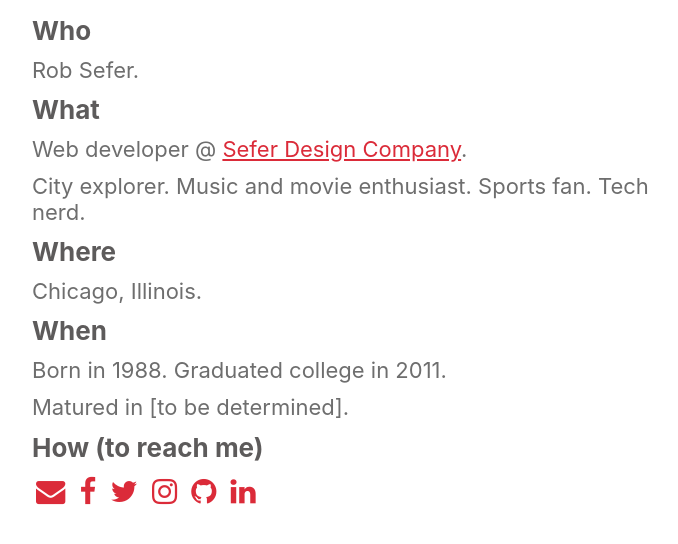
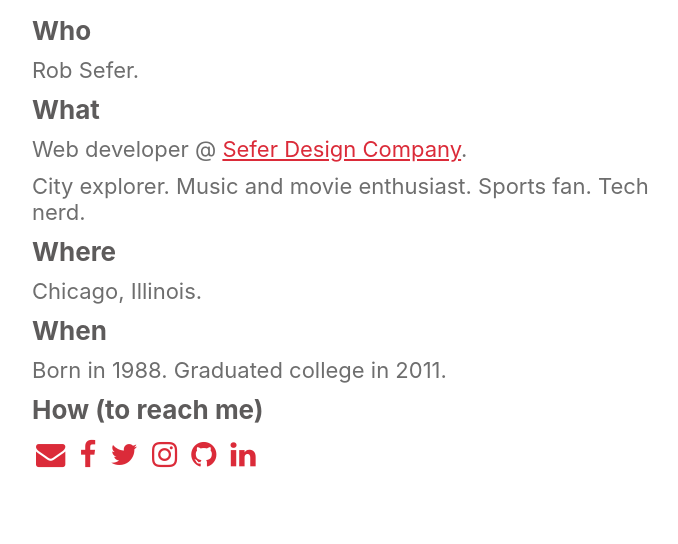
Before and after one commit to rsefer/rsefer.com, a plain HTML site: page index.html in a window 1280 px wide. Shown: the whole page, without its empty margins (274-952 px from the left). Drawn offline with nearby package versions, Linux system fonts and the light colour scheme.

Commit message:
Updated When

```diff
--- a/index.html
+++ b/index.html
@@ -114,7 +114,6 @@
 		<p>Chicago, Illinois.</p>
 		<h2>When</h2>
 		<p>Born in 1988. Graduated college in 2011.</p>
-		<p>Matured in [to be determined].</p>
 		<h2>How (to reach me)</h2>
 		<ul class="social-list">
 			<li><a rel="nofollow" href="mailto:rsefer@gmail.com" title="Email"><i class="fa fa-envelope fa-lg"></i></a></li>
```
